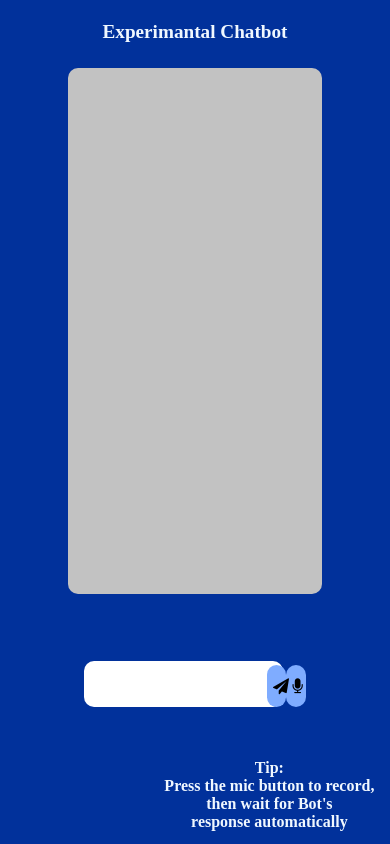
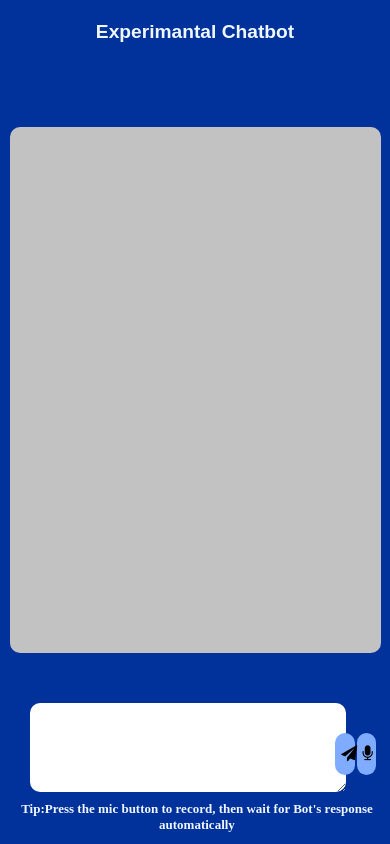
Before and after one commit to SaiFUllaH-KhaN1/flaskLLMEXP, a Flask app: template templates/index.html in a window 390 px wide. Run offline with Flask 3, Linux system fonts and the light colour scheme; the template is opened without the code that fills it, so the values that code supplies are empty.

Commit message:
Update main.css

```diff
--- a/static/css/main.css
+++ b/static/css/main.css
@@ -7,7 +7,8 @@
     align-items:self-end;
 }
 p{color: rgb(0, 0, 0); font-family: cursive;font-size: 1.2em; margin: 10px;}
-h1{color: aliceblue; font-size: larger; align-items: center;}
+#p2{color: red; background-color:aliceblue;text-align: center;top: 50%; left: 50%;}
+h1{color: aliceblue; font-size: larger; align-items: center;font-family:Arial;}
 h2{position: fixed; bottom: 0; right: 4%;color: aliceblue; font-size: medium; align-items: center;}
 
 #chat-container{position: fixed; top: 8%;border: 2px black; border-radius: 10px;
@@ -37,3 +38,40 @@
 #generate:hover{background-color:gold ; color:rgb(0, 0, 0);cursor: pointer; }
 #record{right: 19%; background-color: rgb(127, 172, 255);color: rgb(0, 0, 0);width: 5%;}
 #record:hover{background-color:gold ; color:rgb(0, 0, 0);cursor: pointer; }
+
+/* Media Query for smaller screens */
+@media only screen and (max-width: 481px) {
+    #chat-container {
+        width: 90%;
+        height: 60%;
+        top: 15%;
+    }
+
+    textarea {
+        left: 5%;
+        width: 80%;
+        height: 10%;
+        bottom: 5%;
+    }
+
+    #generate{
+        right: 6.5%;
+        width: 5%;
+        bottom: 7%;
+    }
+    #record {
+        right: 1%;
+        width: 5%;
+        bottom: 7%;
+    }
+    h2 {
+    position: fixed;
+    bottom: 0;
+    left: 5%;
+    color: aliceblue;
+    font-size: small;
+    }
+    h2 br {
+        display: none; /* Hide <br> on smaller screens */
+    }
+}
```
